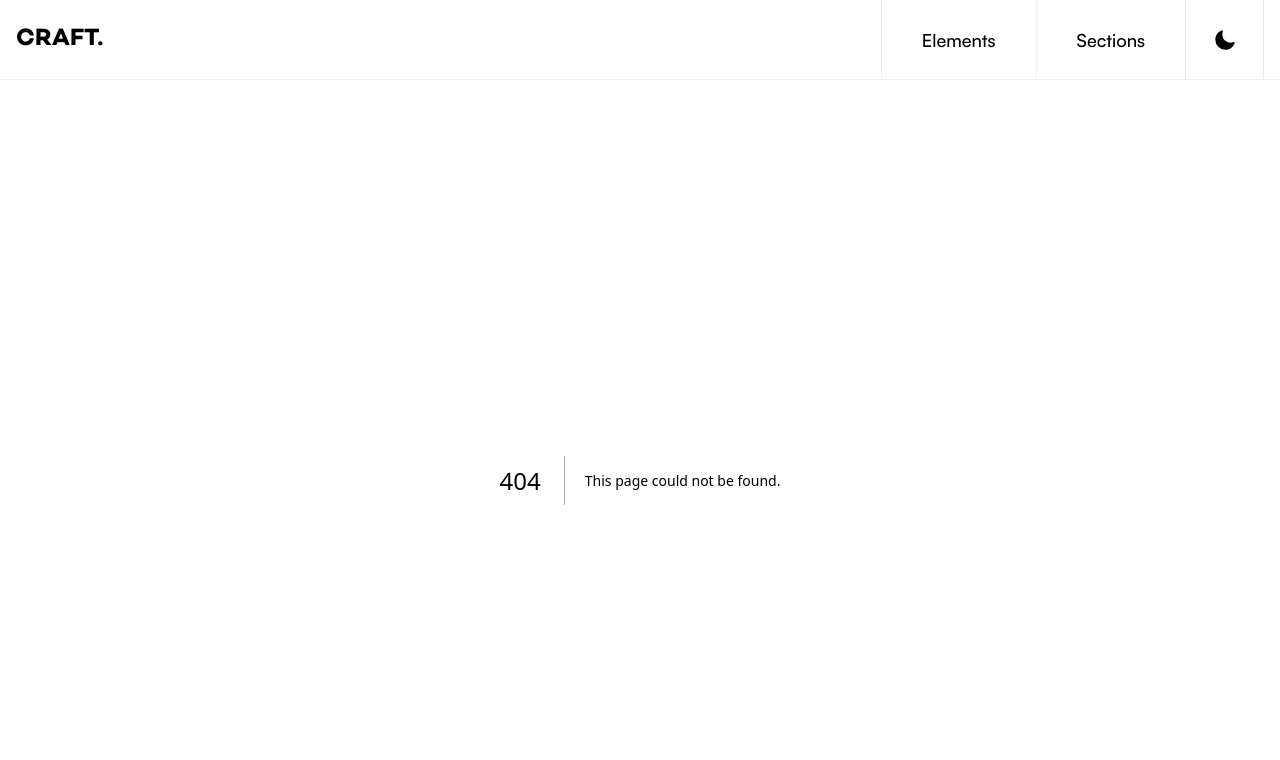
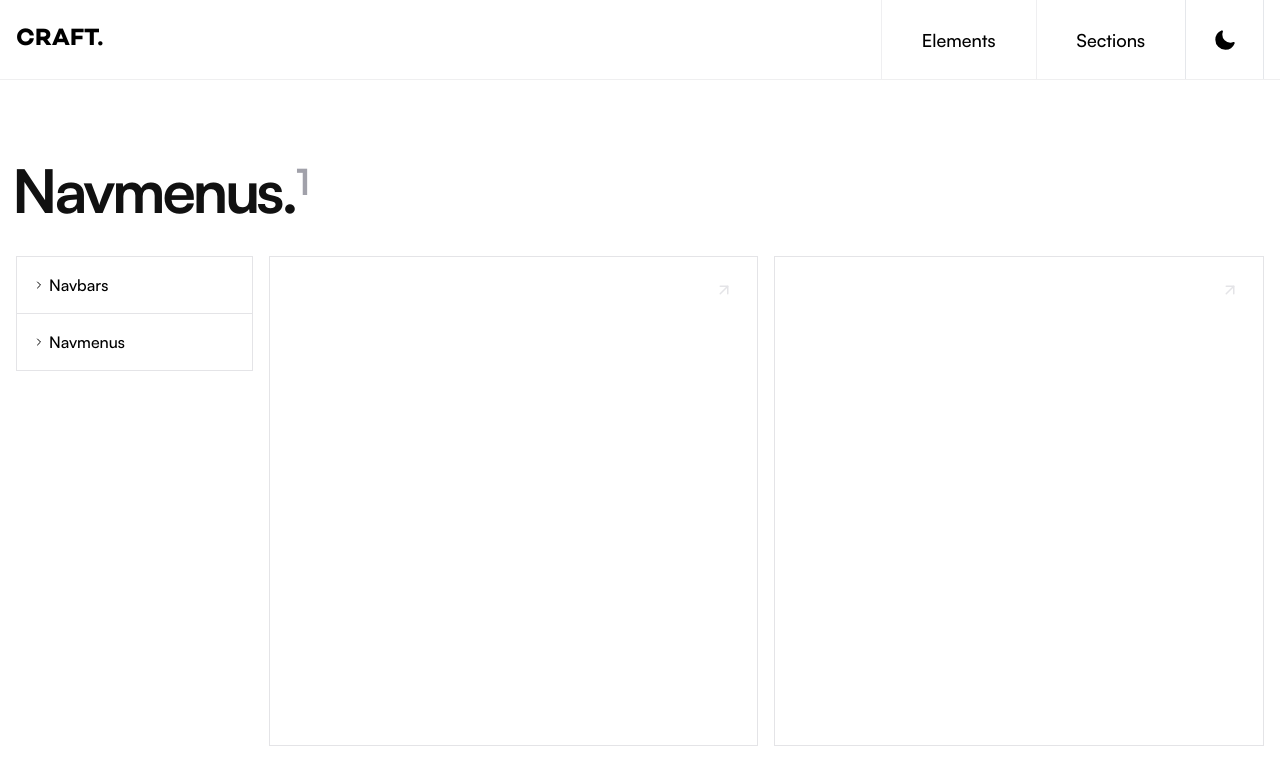
Before and after one commit to Jeff-Maina/craft, a Next.js app: page /sections/navmenus in a window 1280 px wide. Before the commit this address had no page. Shown: the top 760 px of the page. Built offline with nearby package versions, Linux system fonts and the light colour scheme.

Commit message:
Add navbar conditional rendering for navmenus page

```diff
--- a/src/app/(pages)/(components)/PageHeader.tsx
+++ b/src/app/(pages)/(components)/PageHeader.tsx
@@ -28,10 +28,10 @@ const Dropdown: FC<dropdownprops> = ({
         >
           {data.map(({ component_name, component_path }, index) => {
             return (
-              <Link href={`/${category}/${component_path}`} className="w-full">
+              <Link key={index} href={`/${category}/${component_path}`} className="w-full">
                 <div
                   className="p-4 lg:p-6 text-sm md:text-base lg:text-lg hover:bg-black transition-all duration-150 hover:text-white pl-8 text-start w-full"
-                  key={index}
+
                   onClick={closeDropDown}
                 >
                   {component_name}
--- a/src/app/(pages)/elements/links/(examples)/link_004/link_004.tsx
+++ b/src/app/(pages)/elements/links/(examples)/link_004/link_004.tsx
@@ -38,7 +38,7 @@ const Link004: FC = () => {
 
   const WordElement = wordArray.map((char, index) => {
     return (
-      <div className="">
+      <div key={index} className="">
         <motion.p
           custom={index}
           variants={MotionVariants}
--- a/src/app/(pages)/elements/page.tsx
+++ b/src/app/(pages)/elements/page.tsx
@@ -25,12 +25,15 @@ const Elements = () => {
         <div className="grid w-full md:grid-cols-2 gap-2">
           {ElementsData.map((element, index) => (
             <ComponentCard
+              key={index}
               componentName={element.component_name}
               componentCount={element.component_count}
               isSection={false}
               pagePath={`/elements/${element.component_path}`}
             >
-              <div className="w-full h-full flex items-center justify-center">{element.component_example}</div>
+              <div className="w-full h-full flex items-center justify-center">
+                {element.component_example}
+              </div>
             </ComponentCard>
           ))}
         </div>
--- a/src/app/(pages)/homepage/Faqs.tsx
+++ b/src/app/(pages)/homepage/Faqs.tsx
@@ -31,7 +31,7 @@ const Faqs: FC = () => {
           return (
             <div
               key={index}
-              className={`p-4 lg:p-6 min-h-14 border ${faqClass} text-sm md:text-lg lg:text-xl transition-all duration-150`}
+              className={`p-4 lg:p-6 min-h-14 border ${faqClass} text-sm md:text-lg  transition-all duration-150`}
             >
               <button
                 onClick={() => toggleFaq(index)}
--- a/src/app/(pages)/homepage/SectionsList.tsx
+++ b/src/app/(pages)/homepage/SectionsList.tsx
@@ -15,12 +15,9 @@ const SectionsList = () => {
             isSection={true}
             className="border border-zinc-200/60 lg:border-zinc-200"
           >
-            <div></div>
+            <div className="w-full h-full grid place-items-center">{section.component_example}</div>
           </ComponentCard>
         ))}
-        <div className="grid place-items-center w-full h-96 xl:h-[30rem] border border-zinc-200">
-          <p className="font-satoshi-medium text-sm xl:text-3xl text-zinc-400">Coming soon :)</p>
-        </div>
       </section>
     </SectionLayout>
   );
--- a/src/app/(pages)/sections/navbars/(examples)/navbar_001/navbar_001.tsx
+++ b/src/app/(pages)/sections/navbars/(examples)/navbar_001/navbar_001.tsx
@@ -80,7 +80,7 @@ const DropdownItem: FC<dropdownitem> = ({ link, index, closeDropDown }) => {
           borderColor: link.border,
           color: link.border,
         }}
-        className={`flex items-center py-[10px]  p-3 w-full gap-3 text-zinc-500 rounded-[0.7rem] text-base border border-white cursor-pointer hover:font-medium`}
+        className={`flex items-center py-[10px]  p-3 w-full gap-3 text-zinc-500 rounded-[0.7rem] text-xs md:text-base border border-white cursor-pointer hover:font-medium`}
       >
         {link.icon}
         {link.label}
@@ -97,8 +97,8 @@ const DropDown: FC<dropdown> = ({ isDropDownActive, closeDropDown }) => {
       animate={isDropDownActive ? "active" : "inactive"}
       className="w-full rounded-b-3xl relative overflow-hidden grid grid-cols-2"
     >
-      <div className="w-full h-full flex flex-col items-center pb-5 pt-5 gap-4">
-        <h1 className="text-xl tracking-tight">What we do</h1>
+      <div className="w-full h-full flex flex-col items-center py-3 md:py-5 gap-2  md:gap-4">
+        <h1 className="text-base md:text-xl tracking-tight">What we do</h1>
         <ul className="w-[70%] flex flex-col gap-1">
           {whatWeDo.map((link, index) => (
             <DropdownItem
@@ -110,8 +110,8 @@ const DropDown: FC<dropdown> = ({ isDropDownActive, closeDropDown }) => {
           ))}
         </ul>
       </div>
-      <div className="w-full h-full flex flex-col items-center  pt-5 pb-5 gap-4">
-        <h1 className="text-xl tracking-tight">Industries</h1>
+      <div className="w-full h-full flex flex-col items-center py-3 md:py-5 gap-2  md:gap-4">
+        <h1 className="text-base md:text-xl tracking-tight">Industries</h1>
         <ul className="w-[70%] flex flex-col gap-1">
           {industries.map((link, index) => (
             <DropdownItem
@@ -168,7 +168,6 @@ const NavLinks: FC<navlink> = ({
   toggleDropDown,
   activeColor,
 }) => {
-
   const [hoverTabIndex, setHoverTabIndex] = useState<Number>(0);
   const [activeTabIndex, setActiveTabIndex] = useState<Number>(0);
   const [lastHoveredItem, setlastHoveredItem] = useState<Number>(0);
@@ -212,11 +211,11 @@ const NavLinks: FC<navlink> = ({
             style={{
               color: isTabActive ? `hsl(${link.color})` : "#000",
             }}
-            className="p-[6px] px-4 cursor-pointer relative transition-colors duration-200"
+            className="py-[4px] pb-[5px] md:py-[6px] md:pb-[6px] px-3 md:px-4 cursor-pointer relative transition-colors duration-200"
           >
             {index === hoverTabIndex && <GhostTab activeColor={activeColor} />}
             {index === activeTabIndex && <IndicatorTab />}
-            <span className="relative z-10 leading-0 text-sm">
+            <span className="relative z-10 text-xs md:text-sm">
               {link.label}
             </span>
           </li>
@@ -236,7 +235,7 @@ const Navbar001 = () => {
   const closeDropDown = () => setIsDropDownActive(false);
 
   return (
-    <ElementLayout codeBlock={codeblock} className="!pt-0">
+    <ElementLayout codeBlock={codeblock} className="!pt-0 h-[28rem] border-none !rounded-3xl overflow-hidden">
       <div
         style={{
           backgroundColor: `hsl(${activeColor},30%)`,
--- /dev/null
+++ b/src/app/(pages)/sections/navmenus/(examples)/navmenu_001/page.tsx
@@ -0,0 +1,5 @@
+const NavMenu_001 = () => {
+  return <section></section>;
+};
+
+export default NavMenu_001;
--- /dev/null
+++ b/src/app/(pages)/sections/navmenus/NavMenusList.tsx
@@ -0,0 +1,23 @@
+import { LinkProps } from "next/link";
+
+type navMenu = {
+  gif: String;
+  pageLink: string;
+};
+
+const link = "/sections/navmenus/";
+
+export const NavMenusList: Array<navMenu> = [
+  {
+    gif: "",
+    pageLink: "/sections/navmenus/navmenu_001",
+  },
+  {
+    gif: "",
+    pageLink: `/sections/navmenus/navmenu_001`,
+  },
+  {
+    gif: "",
+    pageLink: `/sections/navmenus/navmenu_001`,
+  },
+];
--- /dev/null
+++ b/src/app/(pages)/sections/navmenus/page.tsx
@@ -0,0 +1,49 @@
+// Component imports;
+import PageLayout from "@/app/layouts/PageLayout";
+import TableOfContent from "@/app/(pages)/(components)/TableofContents";
+
+//  Data
+import { SectionsData } from "@/data/AppData";
+import type { Pageprops } from "@/lib/Interfaces";
+import { NavMenusList } from "./NavMenusList";
+
+// 3rd party libraries
+import { ArrowUpRight } from "lucide-react";
+import Link from "next/link";
+
+const PageOptions: Pageprops = {
+  page: "Navmenus",
+  componentCount: 1,
+  category: "Sections",
+};
+
+const NavMenus = () => {
+  return (
+    <PageLayout pageOptions={PageOptions}>
+      <section className="section_layout lg:grid lg:grid-cols-10 lg:gap-4">
+        <section className="col-span-2 hidden lg:block font-satoshi-medium items-center">
+          <TableOfContent data={SectionsData} />
+        </section>
+        <section className="lg:grid w-full gap-2 lg:gap-4 col-span-8 grid md:grid-cols-2">
+          {NavMenusList.map((navbar, index) => (
+            <Link href={navbar.pageLink}>
+              <div
+                key={index}
+                className="group/card w-full aspect-square border border-zinc-200/60 md:border-zinc-200 hover:border-zinc-400 transition-all duration-300 relative"
+              >
+                <div className="absolute top-4 right-4 translate-y-2 -translate-x-2 group-hover/card:translate-x-0 group-hover/card:-translate-y-0 transition-all duration-300">
+                  <ArrowUpRight
+                    size={18}
+                    className="stroke-zinc-200 group-hover/card:stroke-black transition-all duration-300"
+                  />
+                </div>
+              </div>
+            </Link>
+          ))}
+        </section>
+      </section>
+    </PageLayout>
+  );
+};
+
+export default NavMenus;
--- a/src/components/Navbar.tsx
+++ b/src/components/Navbar.tsx
@@ -7,6 +7,7 @@ import Link from "next/link";
 import NavMenu from "./NavMenu";
 import { DarkModeSvg } from "./Svgs";
 import Tooltip from "./Tooltip";
+import { usePathname } from "next/navigation";
 
 const MenuIcon = () => {
   return (
@@ -23,7 +24,10 @@ const Navbar = () => {
   const OpenMenu = () => setMenuActive(true);
   const CloseMenu = () => setMenuActive(false);
 
-  return (
+  const path = usePathname();
+  const isNavMenusPage = path.includes("navmenus/nav");
+  console.log(path)
+  return isNavMenusPage ? null : (
     <>
       <nav
         className={`w-full h-16 lg:h-20 border-b border-zinc-200/60 z-20  top-0 bg-white transition-all duration-0`}
--- a/src/data/AppData.tsx
+++ b/src/data/AppData.tsx
@@ -44,7 +44,7 @@ export const SectionsData: Array<SectionProps> = [
     component_count: 1,
     component_example: (
       <div>
-        <ul className="flex items-center gap-2 lg:text-2xl lg:gap-5">
+        <ul className="flex items-center gap-2 lg:text-xl lg:gap-5">
           <li className="hover:underline">Home</li>
           <li className="hover:underline">About</li>
           <li className="hover:underline">Services</li>
@@ -53,11 +53,29 @@ export const SectionsData: Array<SectionProps> = [
       </div>
     ),
   },
-  // {
-  //   component_name: "Faqs",
-  //   component_path: "navbars",
-  //   component_count: 0,
-  // },
+  {
+    component_name: "Navmenus",
+    component_path: "navmenus",
+    component_count: 1,
+    component_example: (
+      <div>
+        <ul className="flex flex-col lg:text-lg:gap-5 border border-zinc-200 divide-y divide-zinc-200 w-52">
+          <li className="p-3 pl-6 hover:bg-zinc-100 transition-all duration-300">
+            Home
+          </li>
+          <li className="p-3 pl-6 hover:bg-zinc-100 transition-all duration-300">
+            About
+          </li>
+          <li className="p-3 pl-6 hover:bg-zinc-100 transition-all duration-300">
+            Services
+          </li>
+          <li className="p-3 pl-6 hover:bg-zinc-100 transition-all duration-300">
+            Contact
+          </li>
+        </ul>
+      </div>
+    ),
+  },
 ];
 
 export const ElementsData: Array<ElementProps> = [
```
